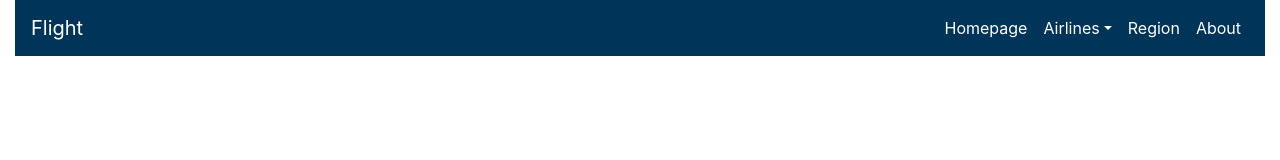
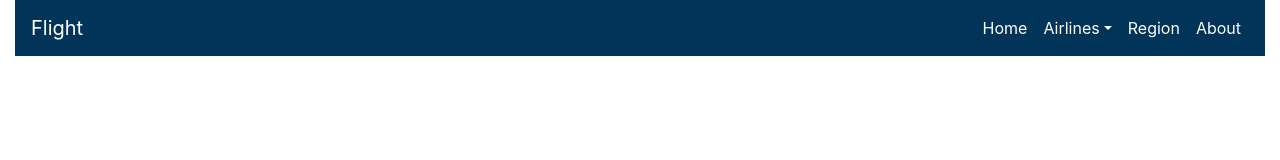
Before and after one commit to info340b-a18/react-project-flights, a React (Create React App) app: page /Region in a window 1280 px wide. Shown: the top 160 px of the page. Built offline with nearby package versions, Linux system fonts and the light colour scheme.

Commit message:
done i guess

```diff
--- a/src/App.js
+++ b/src/App.js
@@ -46,7 +46,7 @@ export class App extends Component {
             <Collapse isOpen={this.state.isOpen} navbar>
               <Nav className="ml-auto" navbar >
               <NavItem>
-                  <NavLink tag={Link} to="/Homepage" style={{color: 'white'}}>Homepage</NavLink>
+                  <NavLink tag={Link} to="/Homepage" style={{color: 'white'}}>Home</NavLink>
                 </NavItem>
               <UncontrolledDropdown nav inNavbar>
                   <DropdownToggle nav caret style={{color: 'white'}}>
```
